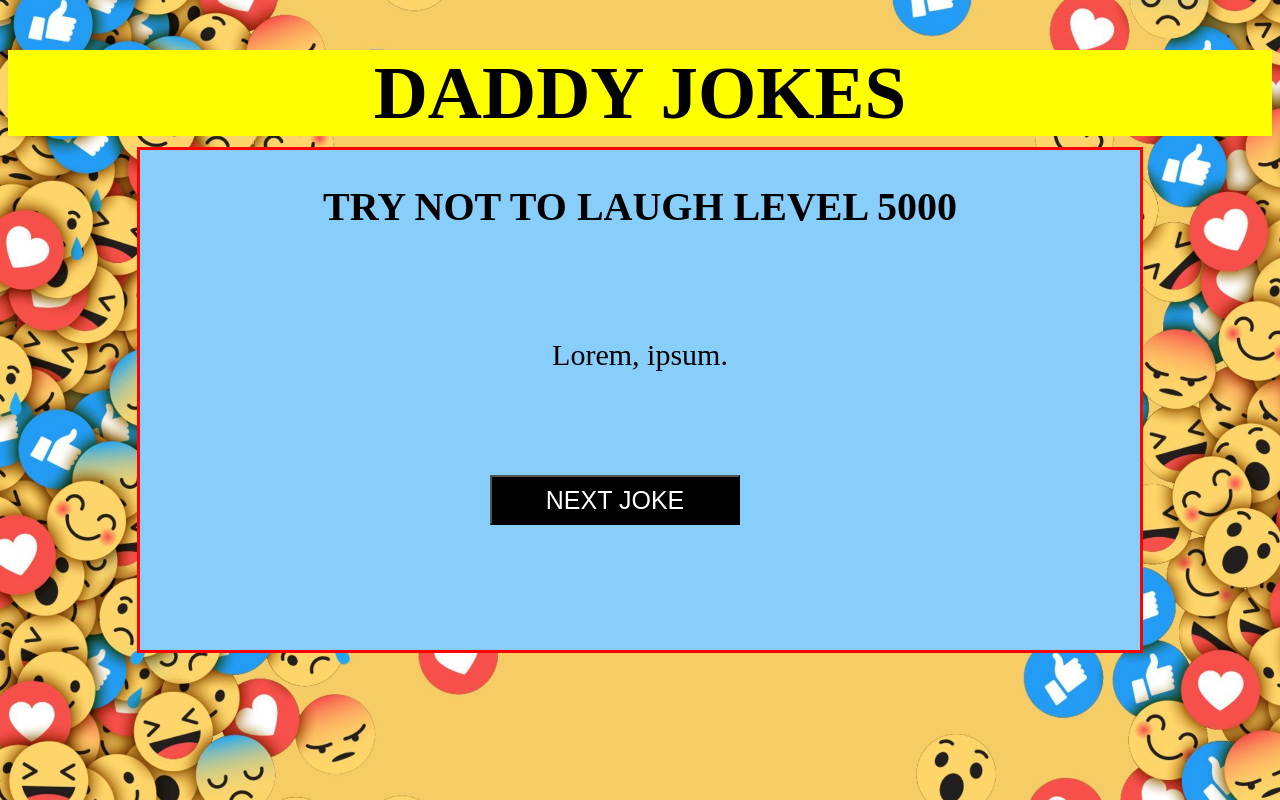
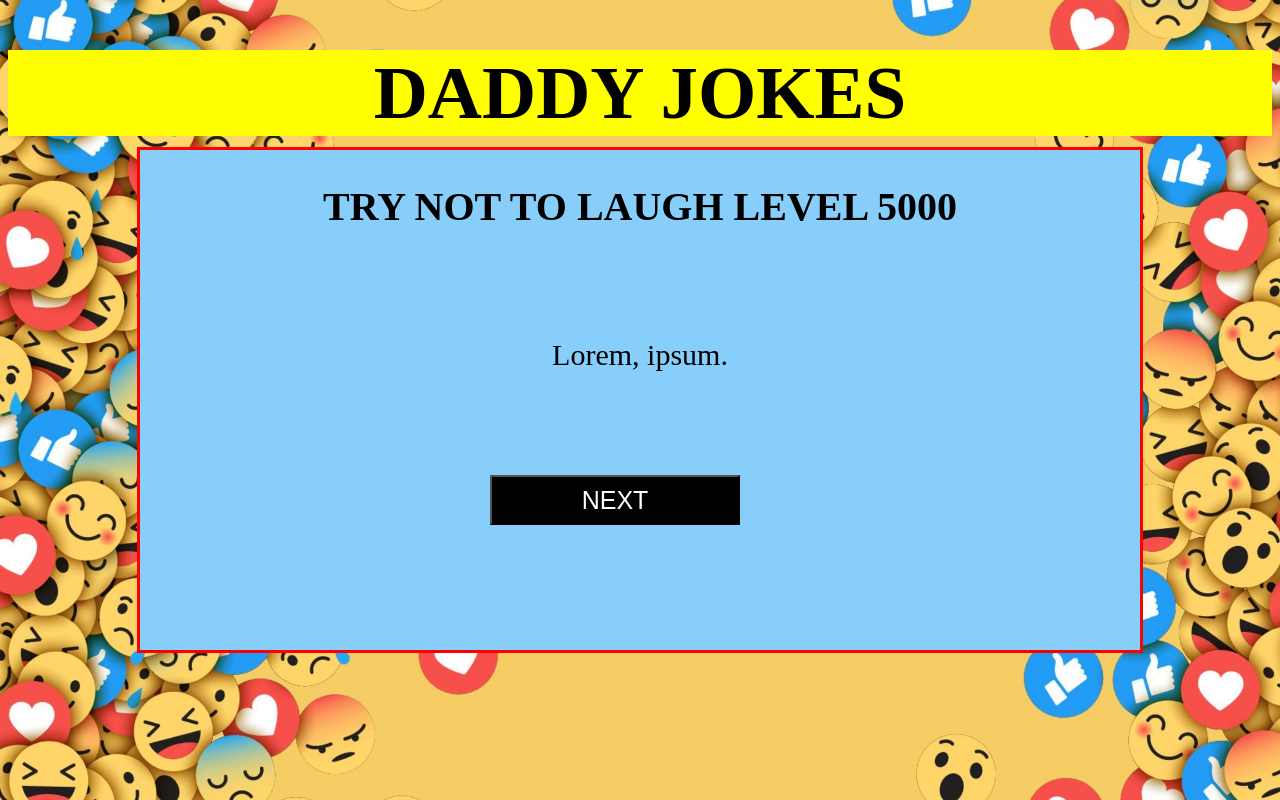
Before and after one commit to zpremium/daddyJokes, a plain HTML site: page index.html in a window 1280 px wide. Drawn offline with Linux system fonts and the light colour scheme; no server answers.

Commit message:
TERMINADO

```diff
--- a/index.html
+++ b/index.html
@@ -12,7 +12,7 @@
     <div class="center-div">
       <h2>TRY NOT TO LAUGH LEVEL 5000</h2>
       <p>Lorem, ipsum.</p>
-      <button>NEXT JOKE</button>
+      <button>NEXT</button>
     </div>
     <script src="js.js"></script>
   </body>
```
